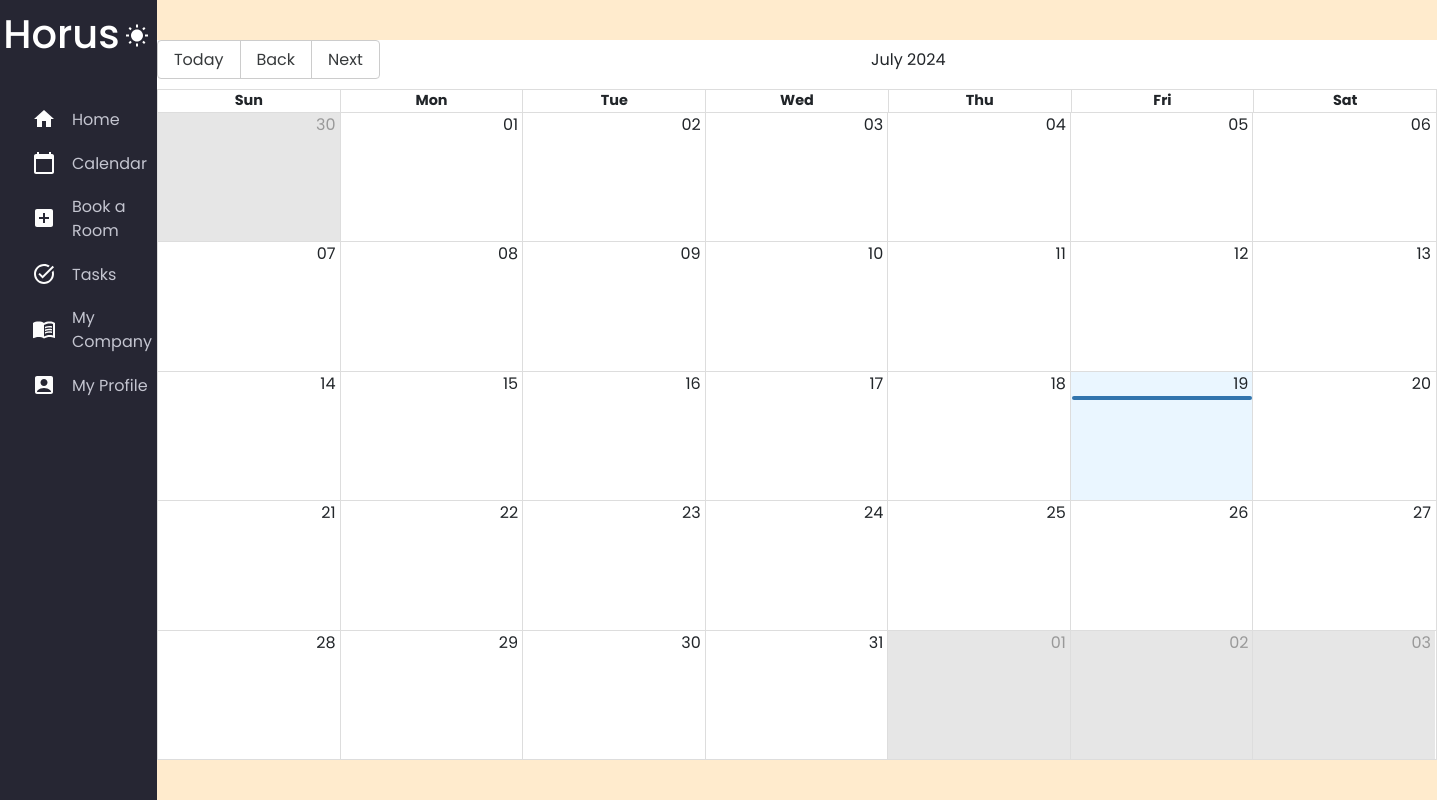
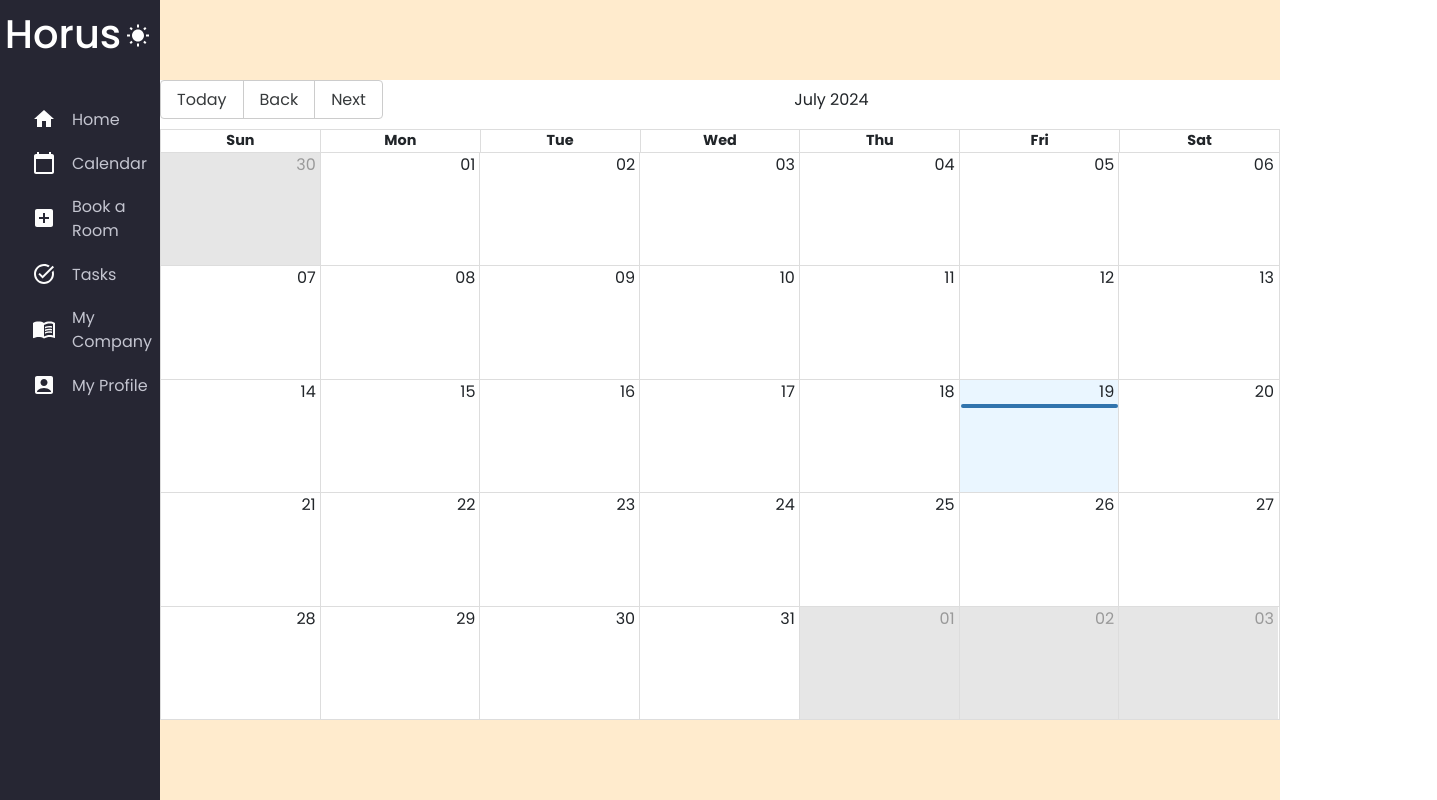
Before and after one commit to Bi7al/Bi7al.io, a React (Vite) app: page /Calendar/1 in a window 1280 px wide. Shown: the whole page, 1437 px wide, since content can reach past the window. Built offline with nearby package versions, Linux system fonts and the light colour scheme.

Commit message:
CSS Fixed

```diff
--- a/src/components/Calendar/Calendar.css
+++ b/src/components/Calendar/Calendar.css
@@ -7,8 +7,8 @@
   align-items: center;
 }
 .CalendarContainer{
-  height: 45rem;
-  width: 80rem;
+  height: 40rem;
+  width: 70rem;
   background-color: white;
 
 }
--- a/src/components/Profile/Profile.css
+++ b/src/components/Profile/Profile.css
@@ -10,8 +10,8 @@
     background-color: #f2f2f2;
     border-radius: 8px;
     box-shadow: 0 2px 4px rgba(0, 0, 0, 0.1);
-    width: 80rem;
-    height: 45rem;
+    width: 70rem;
+    height: 40rem;
     overflow: hidden;
   }
   .gradient{
```
